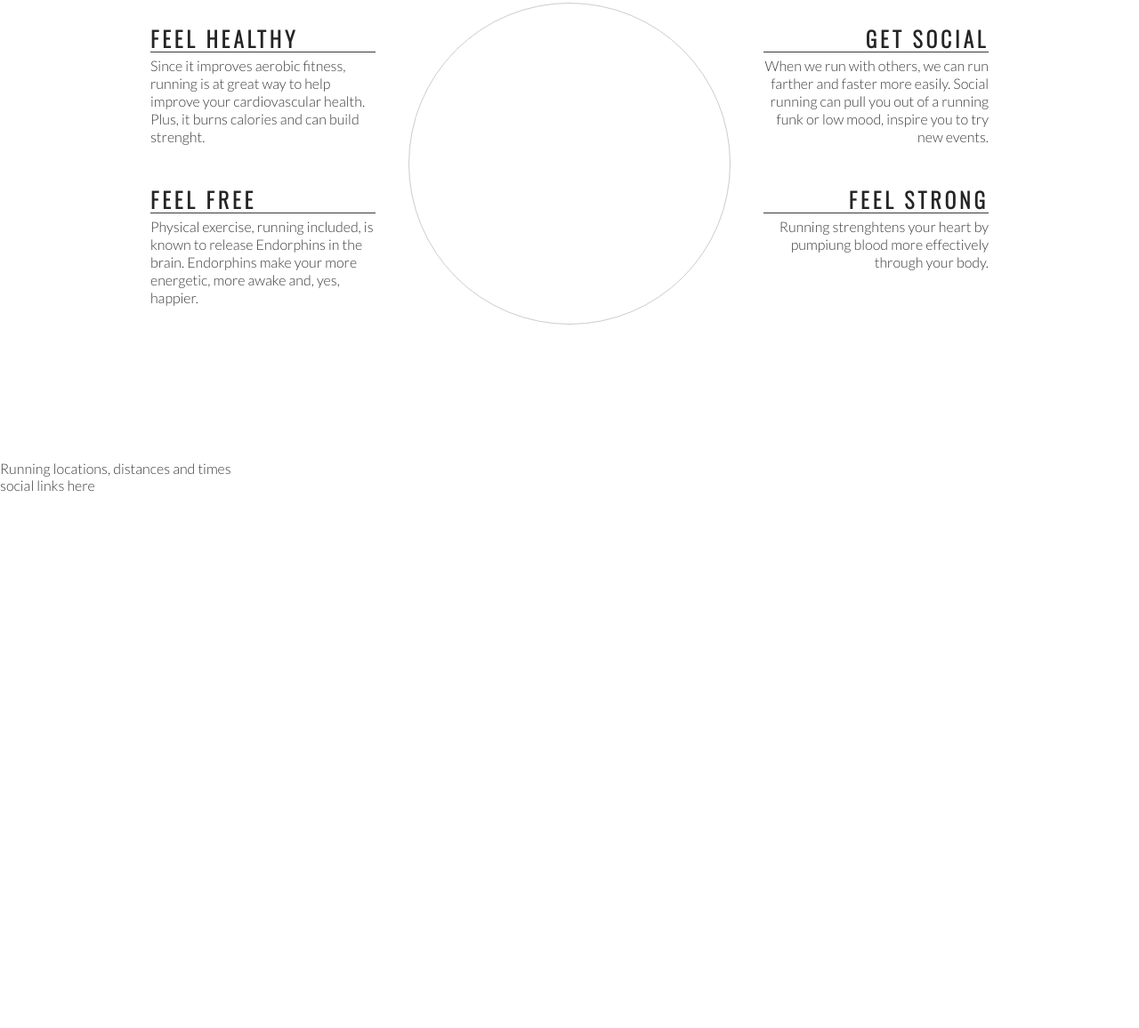
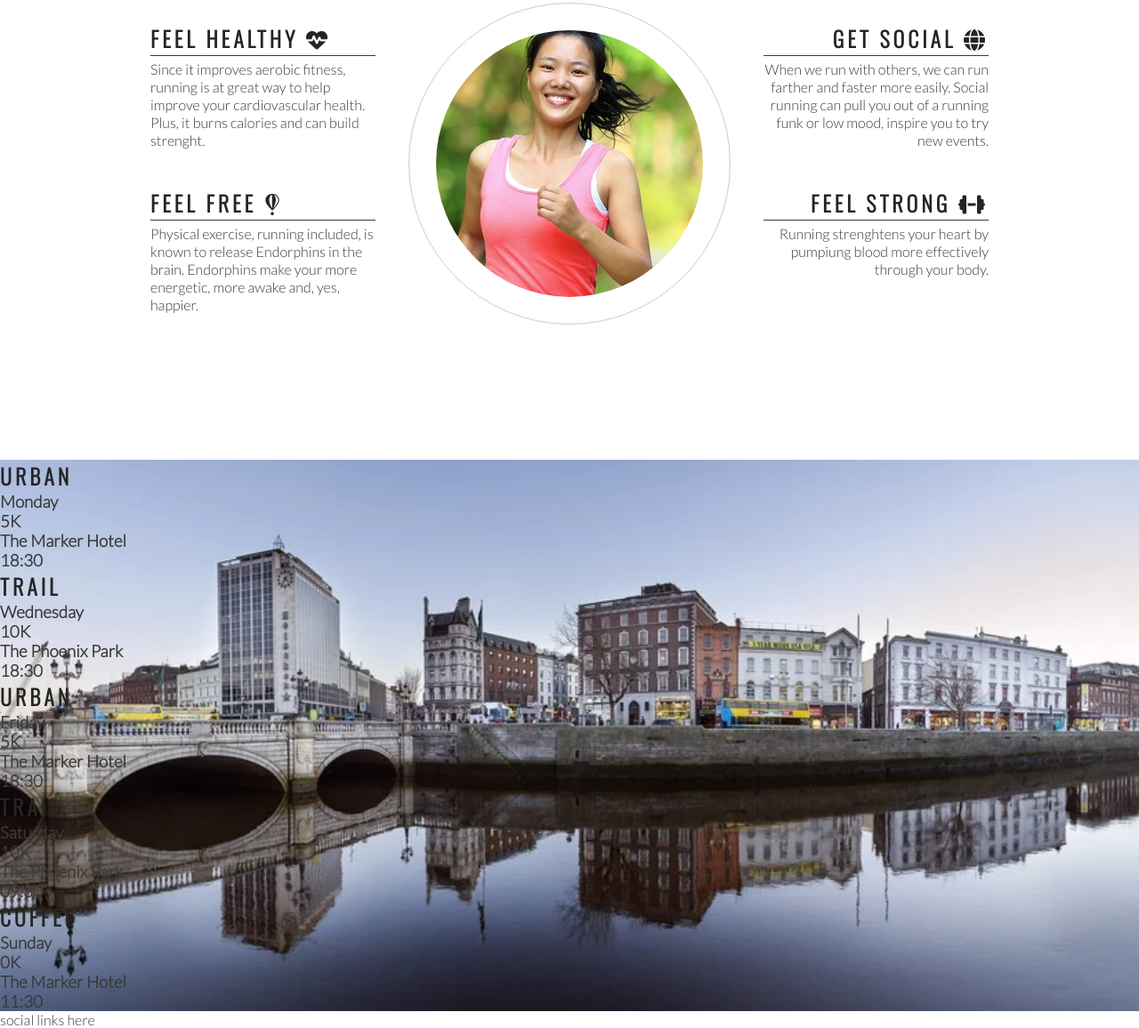
Before and after one commit to CamillaCentio/love-running, a plain HTML site: page index.html in a window 1280 px wide. Shown: the part 778-1934 px from the top of the page at 89% size. Before the commit the page ends 1333 px from the top, so only its background shows below. Drawn offline with nearby package versions, Linux system fonts and the light colour scheme.

Commit message:
Add event times and image

```diff
--- a/assets/css/style.css
+++ b/assets/css/style.css
@@ -188,3 +188,14 @@ hr {
     border-radius: 50%;
 
 }
+
+/* Event times */
+
+#times {
+    background-image: url('../images/dublin-city.webp');
+    background-repeat: no-repeat;
+    background-size: cover;
+    background-position: center;
+    width: 100%;
+    overflow: hidden;
+}
--- a/index.html
+++ b/index.html
@@ -41,7 +41,7 @@
     <h2 id="welcome">Why Love Running With Us?</h2>
     <div id="left-about">
         <div class="left-about-heading">
-            <h2>Feel Healthy</h2>
+            <h2>Feel Healthy <i class="fa-solid fa-heart-pulse"></i></h2>
             <hr>
             <p>
                 Since it improves aerobic fitness, running is at great way to help improve your cardiovascular health.
@@ -49,7 +49,7 @@
             </p>
         </div>
         <div class="left-about-heading">
-            <h2>Feel Free</h2>
+            <h2>Feel Free <i class="fa-brands fa-fly"></i></h2>
             <hr>
             <p>
                 Physical exercise, running included, is known to release Endorphins in the brain.
@@ -59,7 +59,7 @@
     </div>
     <div id="right-about">
         <div class="right-about-heading">
-            <h2>Get Social</h2>
+            <h2>Get Social <i class="fa-solid fa-globe"></i></h2>
             <hr>
             <p>When we run with others, we can run farther and faster more easily.
                 Social running can pull you out
@@ -67,7 +67,7 @@
             </p>
         </div>
         <div class="right-about-heading">
-            <h2>Feel Strong</h2>
+            <h2>Feel Strong <i class="fa-solid fa-dumbbell"></i></h2>
             <hr>
             <p>
                 Running strenghtens your heart by pumpiung blood more effectively through your body.
@@ -80,11 +80,47 @@
         </div>
        </div>
    </section>
-   <section>
-        Running locations, distances and times
+   <section id="times">
+        <div>
+            <h2>Urban</h2>
+            <h3>Monday</h3>
+            <h3>5K</h3>
+            <h3>The Marker Hotel</h3>
+            <h3>18:30</h3>
+        </div>
+        <div>
+            <h2>Trail</h2>
+            <h3>Wednesday</h3>
+            <h3>10K</h3>
+            <h3>The Phoenix Park</h3>
+            <h3>18:30</h3>
+        </div>
+        <div>
+            <h2>Urban</h2>
+            <h3>Friday</h3>
+            <h3>5K</h3>
+            <h3>The Marker Hotel</h3>
+            <h3>18:30</h3>
+        </div>
+        <div>
+            <h2>Trail</h2>
+            <h3>Saturday</h3>
+            <h3>10K</h3>
+            <h3>The Phoenix Park</h3>
+            <h3>09:30</h3>
+        </div>
+        <div>
+            <h2>Coffee</h2>
+            <h3>Sunday</h3>
+            <h3>0K</h3>
+            <h3>The Marker Hotel</h3>
+            <h3>11:30</h3>
+        </div>
    </section>
    <footer>
     social links here
    </footer>
+
+   <script src="https://kit.fontawesome.com/11bd85d3dc.js" crossorigin="anonymous"></script>
 </body>
 </html>
```
Also changed, not shown: assets/images/dublin-city.webp (added), assets/images/ethos-center-image.jpeg (added).
